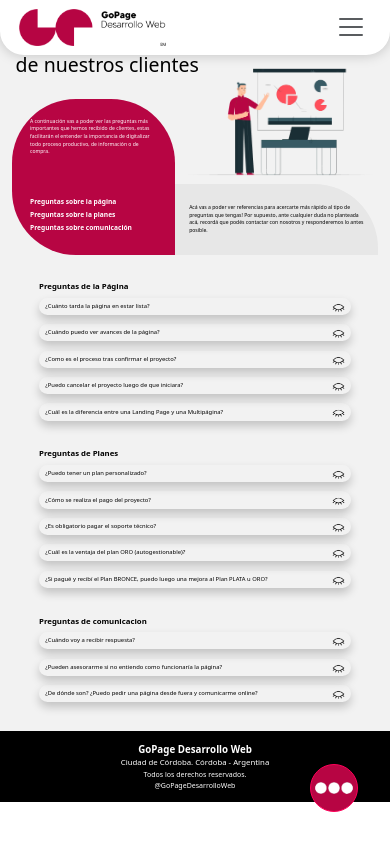
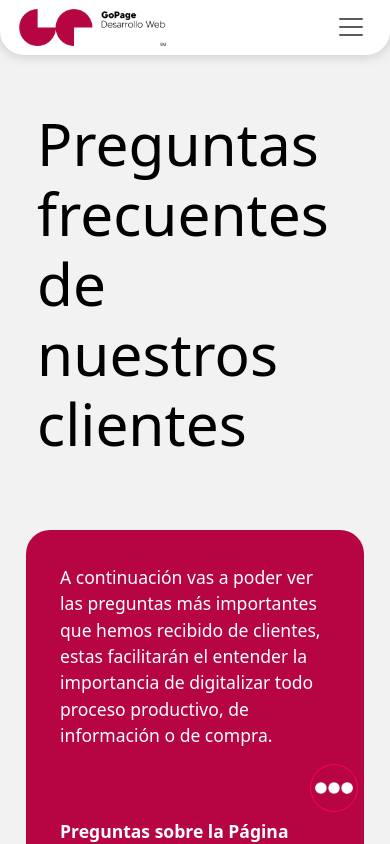
Before and after one commit to dileo24/portafolioGP, a React (Create React App) app in the folder client/: page /help in a window 390 px wide. Shown: the top 844 px of the page. Built offline with nearby package versions, Linux system fonts and the light colour scheme.

Commit message:
pregFrec responsive

```diff
--- a/client/src/components/PregFrec.jsx
+++ b/client/src/components/PregFrec.jsx
@@ -35,13 +35,13 @@
             </p>
             <div className="links">
               <a href="#pregsPagina" style={{ textDecoration: "none" }}>
-                Preguntas sobre la página
+                Preguntas sobre la Página
               </a>
               <a href="#pregsPlanes" style={{ textDecoration: "none" }}>
-                Preguntas sobre la planes
+                Preguntas de Planes
               </a>
               <a href="#pregsCom" style={{ textDecoration: "none" }}>
-                Preguntas sobre comunicación
+                Preguntas de Comunicación
               </a>
             </div>
           </div>
@@ -64,7 +64,7 @@
 
       <div className="pregContainer">
         <div className="pregsPagina" id="pregsPagina">
-          <h1>Preguntas de la Página</h1>
+          <h1>Preguntas sobre la Página</h1>
           {preguntas.map(
             (preg, pregId) =>
               preg.tipo === "pagina" && (
@@ -118,7 +118,7 @@
           )}
         </div>
         <div className="pregsCom" id="pregsCom">
-          <h1>Preguntas de comunicacion</h1>
+          <h1>Preguntas de Comunicación</h1>
           {preguntas.map(
             (preg, pregId) =>
               preg.tipo === "comunicacion" && (
--- a/client/src/multimedia/preguntas.json
+++ b/client/src/multimedia/preguntas.json
@@ -56,7 +56,7 @@
   },
   {
     "titulo": "¿De dónde son? ¿Puedo pedir una página desde fuera y comunicarme online?",
-    "resp": "Nosotros somos de la Córdoba, Córdoba, Argentina. Podemos acercarnos a distintos lugares para coordinar una reunión presencial o en su defecto no habrá problema de promagar una reunión virtual para tener una mejor comunicación! Aunque siempre están abiertos nuestros canales de comunicación (Whatsapp, Instagram, Linkedin o nuestro formulario de contacto).",
+    "resp": "Nosotros somos de Córdoba Capital, Argentina. Podemos acercarnos a distintos lugares para coordinar una reunión presencial o en su defecto no habrá problema de promagar una reunión virtual para tener una mejor comunicación! Aunque siempre están abiertos nuestros canales de comunicación (Whatsapp, Instagram, Linkedin o nuestro formulario de contacto).",
     "tipo": "comunicacion"
   },
   {
--- a/client/src/styles/components/_pregFrec.scss
+++ b/client/src/styles/components/_pregFrec.scss
@@ -3,7 +3,6 @@
   height: auto;
   .inicio {
     padding: 6% 0 2% 0;
-    background-size: cover;
     color: black;
 
     .titulo {
@@ -129,3 +128,117 @@
     }
   }
 }
+
+// Celulares vertical
+@media only screen and (max-width: 700px) {
+  .pregContainer {
+    .inicio {
+      margin-bottom: 20%;
+      padding: 0 4% 20% 4%;
+      margin-bottom: 0;
+
+      .titulo {
+        font-size: 15vw;
+        padding: 30% 6% 20% 6%;
+        margin: 0;
+      }
+
+      .boxsContainer {
+        display: inline-block;
+        .boxIzquierda {
+          font-size: $descrSizeResp;
+          padding: 10% 10% 20% 10%;
+          border-radius: 1.5rem 1.5rem 0 0;
+          -webkit-border-radius: 1.5rem 1.5rem 0 0;
+          -moz-border-radius: 1.5rem 1.5rem 0 0;
+          -ms-border-radius: 1.5rem 1.5rem 0 0;
+          -o-border-radius: 1.5rem 1.5rem 0 0;
+          .links {
+            padding-top: 20%;
+
+            a {
+              font-size: $descrSizeResp;
+              transition: none;
+              -webkit-transition: none;
+              -moz-transition: none;
+              -ms-transition: none;
+              -o-transition: none;
+            }
+            a:hover {
+              color: #ff6098;
+              padding-left: 0;
+            }
+          }
+        }
+        .boxDerecha {
+          .box {
+            background-color: $grisClaro;
+            padding: 20% 10%;
+            border-radius: 0 0 1.5rem 1.5rem;
+            -webkit-border-radius: 0 0 1.5rem 1.5rem;
+            -moz-border-radius: 0 0 1.5rem 1.5rem;
+            -ms-border-radius: 0 0 1.5rem 1.5rem;
+            -o-border-radius: 0 0 1.5rem 1.5rem;
+            .subText1 {
+              font-size: $descrSizeResp;
+              padding: 0;
+            }
+          }
+        }
+      }
+
+      .imgContainer {
+        display: none;
+      }
+    }
+
+    .pregContainer {
+      padding-bottom: 5%;
+      .pregsPagina,
+      .pregsPlanes,
+      .pregsCom {
+        // @include centerCol;
+        padding: 5% 10% 10% 10%;
+        color: black;
+        h1 {
+          font-size: 6vw;
+          margin: 0;
+          padding-bottom: 5%;
+          font-weight: bold;
+        }
+        .preg {
+          width: 100%;
+          margin-bottom: 10%;
+          border-radius: 1rem;
+          box-shadow: 0px 5px 10px rgba(0, 0, 0, 0.2);
+          padding: 6%;
+          transition: all 0.3s ease-in-out;
+          .superior {
+            cursor: pointer;
+            @include centerRow;
+            justify-content: space-between;
+            .titulo {
+              font-size: $descrSizeResp;
+              margin-bottom: 0;
+            }
+            img {
+              width: 8vw;
+              margin-left: 2%;
+            }
+          }
+          .parrafo {
+            padding: 10% 6%;
+            margin: 0;
+            text-align: start;
+            font-size: $descrSizeResp;
+          }
+        }
+        .preg:hover {
+          img {
+            content: url("../../multimedia/ojoAbierto.png");
+          }
+        }
+      }
+    }
+  }
+}
```
